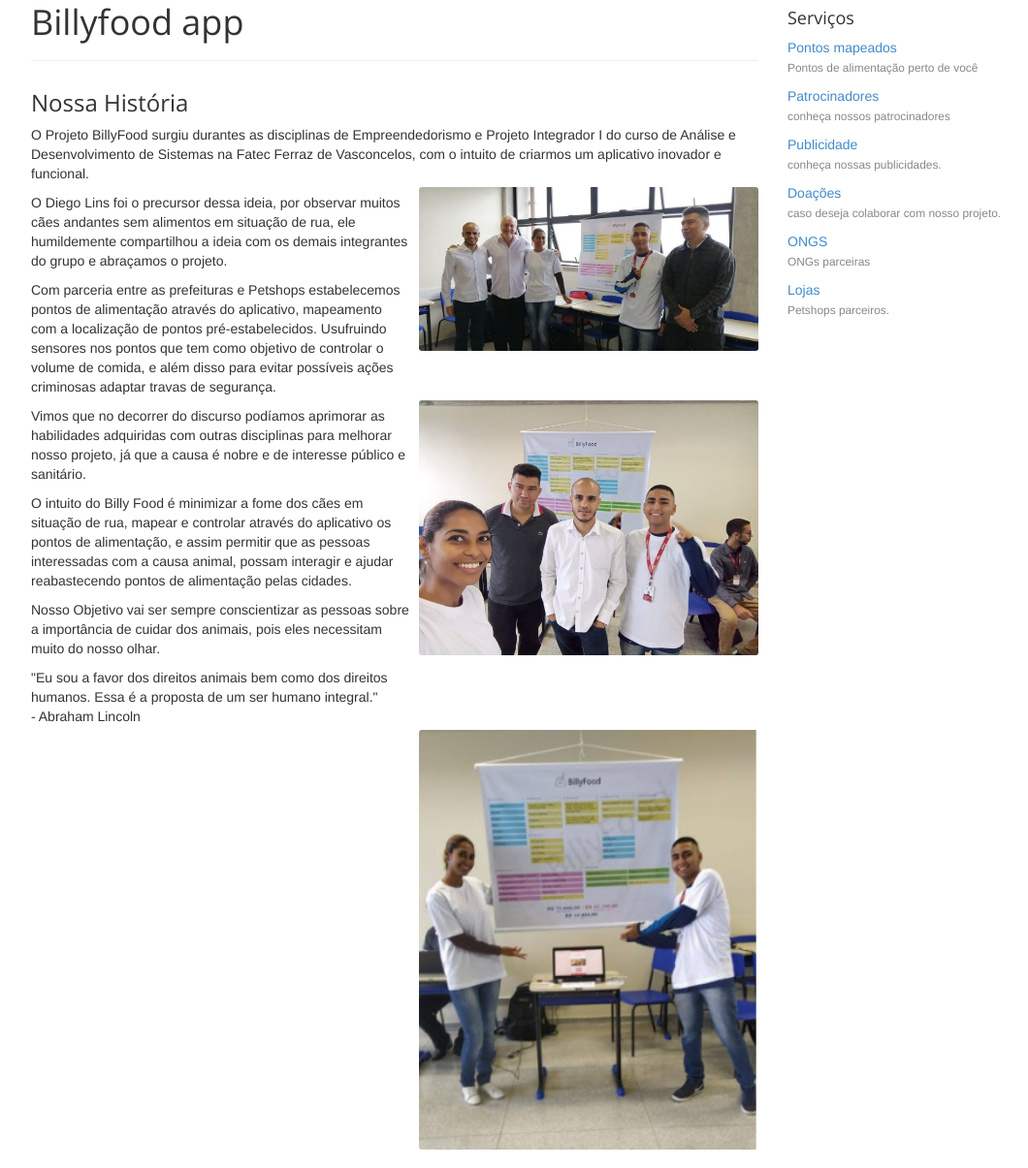
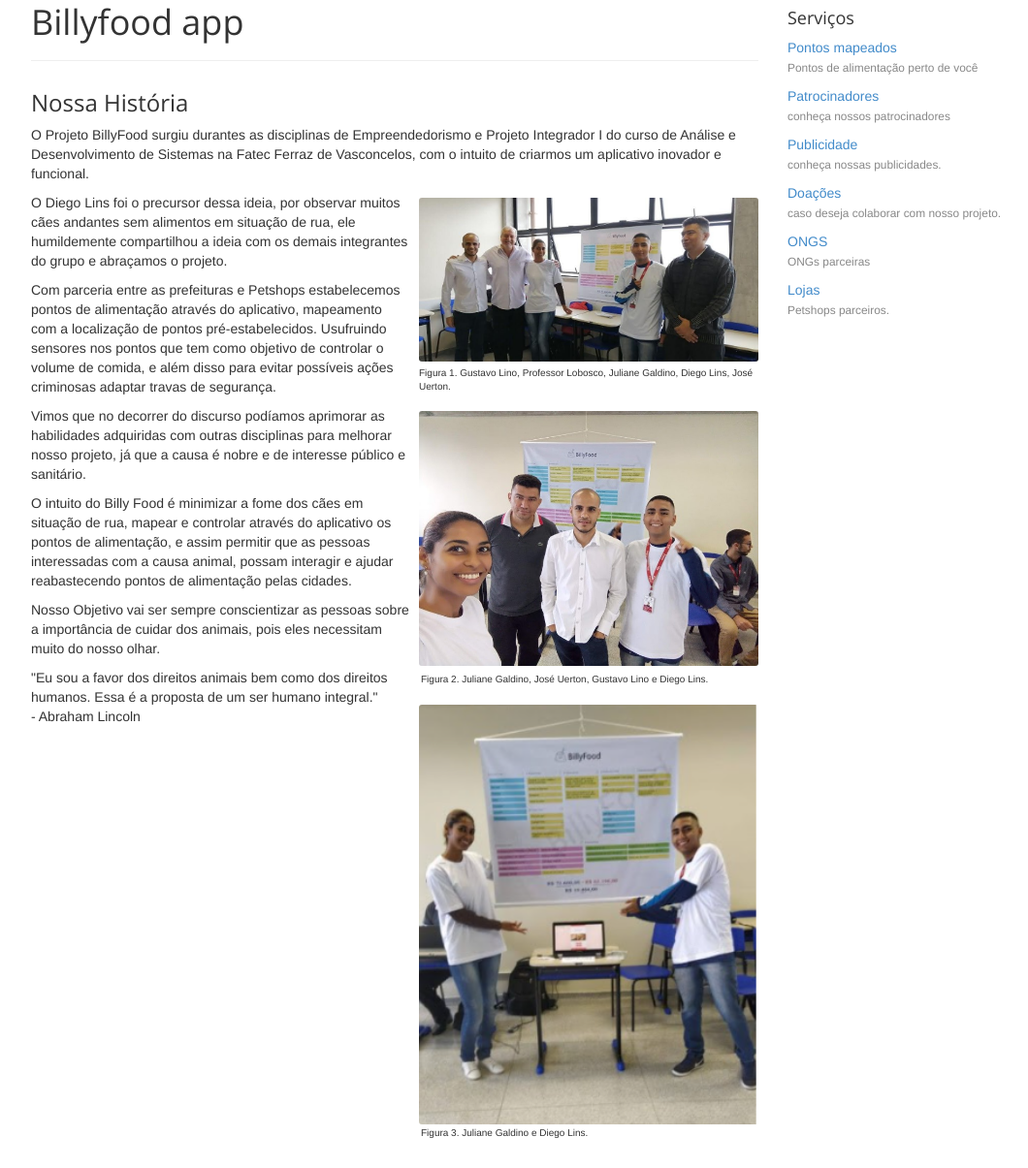
Before and after one commit to DiegoLins10/BiilyFood_bootstrap, a plain HTML site: page about.html in a window 1280 px wide. Shown: the part 187-1392 px from the top of the page at 97% size, without its empty margins (38-1098 px from the left). Drawn offline with nearby package versions, Linux system fonts and the light colour scheme.

Commit message:
atualizacao legendas

```diff
--- a/about.html
+++ b/about.html
@@ -81,17 +81,28 @@
                 <h3>Nossa História</h3>
                 <p>O Projeto BillyFood surgiu durantes as disciplinas de Empreendedorismo e Projeto Integrador I do
                     curso de Análise e Desenvolvimento de Sistemas na Fatec Ferraz de Vasconcelos, com o intuito de
-                    criarmos um aplicativo inovador e funcional.<img src="assets/images/equipe.jpg" alt=""
-                        class="img-rounded pull-right" width="350"></p>
+                    criarmos um aplicativo inovador e funcional.</p> <img src="assets/images/equipe.jpg" alt="figura 1" class="img-rounded pull-right" width="350">
+
+
                 <p>
                     O Diego Lins foi o precursor dessa ideia, por observar muitos cães andantes sem alimentos em
                     situação de rua, ele humildemente compartilhou a ideia com os demais integrantes do grupo e
-                    abraçamos o projeto.</p>
+                    abraçamos o projeto.
+                    </p>
 
                 <p>Com parceria entre as prefeituras e Petshops estabelecemos pontos de alimentação através do
                     aplicativo, mapeamento com a localização de pontos pré-estabelecidos. Usufruindo sensores nos pontos
                     que tem como objetivo de controlar o volume de comida, e além disso para evitar possíveis ações
-                    criminosas adaptar travas de segurança.<img src="assets/images/equipe4.jpg" alt=""
+                    criminosas adaptar travas de segurança.<figure>
+                        <figcaption style="
+                        float: right;
+                        margin-top: -41px;
+                        margin-left: 400px;
+                        font-size: 10px;
+                    "
+                    >Figura 1. Gustavo Lino, Professor Lobosco, Juliane Galdino, Diego Lins, José Uerton.
+                        </figcaption>
+                    </figure><img src="assets/images/equipe4.jpg" alt=""
                         class="img-rounded pull-right" width="350">
                 </p>
 
@@ -105,8 +116,27 @@
                     pois eles necessitam muito do nosso olhar.
                 </p>
 
-                <p>"Eu sou a favor dos direitos animais bem como dos direitos humanos. Essa é a proposta de um ser humano integral." <br> - Abraham Lincoln <img src="assets/images/equipe3.png" alt=""
-                    class="img-rounded pull-right" width="350"></p>
+                <p>"Eu sou a favor dos direitos animais bem como dos direitos humanos. Essa é a proposta de um ser
+                    humano integral." <br> - Abraham Lincoln<figcaption style="
+                    float: left;
+                    margin-top: -65px;
+                    margin-left: 402px;
+                    font-size: 10px;
+                "
+                >Figura 2. Juliane Galdino, José Uerton, Gustavo Lino e Diego Lins.
+                    </figcaption>
+                </figure> <img src="assets/images/equipe3.png" alt=""
+                        class="img-rounded pull-right" width="350" style="
+                        margin-top: -32px;
+                    "><figcaption style="
+                    float: left;
+                    margin-top: -22px;
+                    margin-left: 402px;
+                    font-size: 10px;
+                "
+                >Figura 3. Juliane Galdino e Diego Lins.
+                    </figcaption>
+                </figure></p>
 
 
             </article>
@@ -118,10 +148,14 @@
                 <div class="widget">
                     <h4>Servi&ccedil;os</h4>
                     <ul class="list-unstyled list-spaces">
-                        <li><a href="">Pontos mapeados</a><br><span class="small text-muted">Pontos de alimenta&ccedil;ão perto de você</span></li>
-                        <li><a href="">Patrocinadores</a><br><span class="small text-muted">conhe&ccedil;a nossos patrocinadores </span></li>
-                        <li><a href="">Publicidade</a><br><span class="small text-muted">conhe&ccedil;a nossas publicidades.</span></li>
-                        <li><a href="">Doa&ccedil;ões</a><br><span class="small text-muted">caso deseja colaborar com nosso projeto.</span></li>
+                        <li><a href="">Pontos mapeados</a><br><span class="small text-muted">Pontos de
+                                alimenta&ccedil;ão perto de você</span></li>
+                        <li><a href="">Patrocinadores</a><br><span class="small text-muted">conhe&ccedil;a nossos
+                                patrocinadores </span></li>
+                        <li><a href="">Publicidade</a><br><span class="small text-muted">conhe&ccedil;a nossas
+                                publicidades.</span></li>
+                        <li><a href="">Doa&ccedil;ões</a><br><span class="small text-muted">caso deseja colaborar com
+                                nosso projeto.</span></li>
                         <li><a href="">ONGS</a><br><span class="small text-muted">ONGs parceiras</span></li>
                         <li><a href="">Lojas</a><br><span class="small text-muted">Petshops parceiros.</span></li>
                     </ul>
--- a/assets/css/main.css
+++ b/assets/css/main.css
@@ -195,7 +195,7 @@
 
 img.pull-right {
     margin-left: 10px;
-    margin-top: 24px;
+    margin-top: 5px;
     margin-bottom: 24px;
 }
 
```
